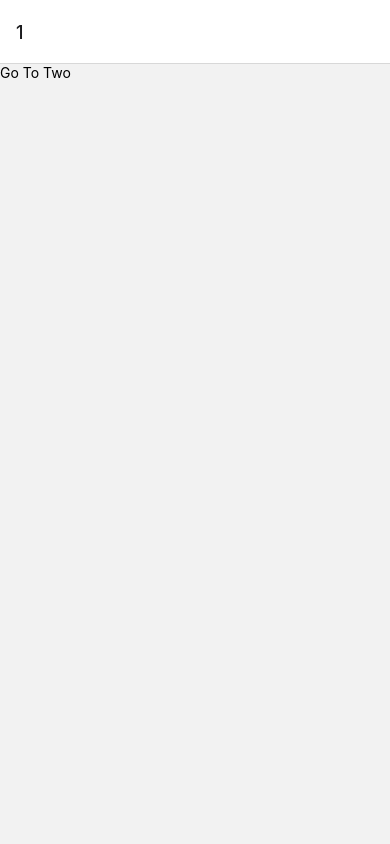
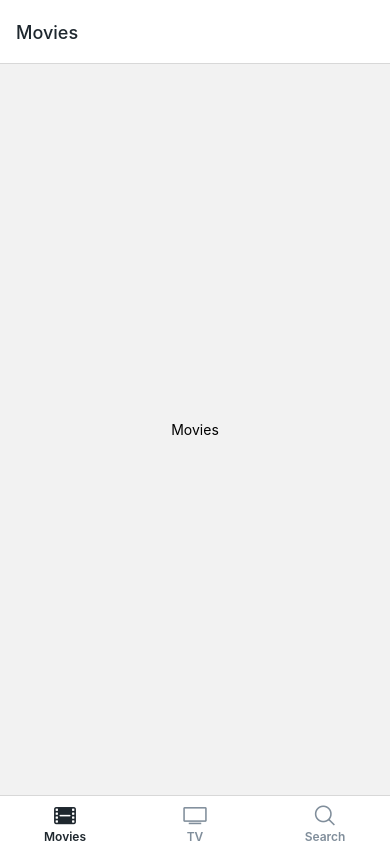
Before and after one commit to geonya/rn-imdd, a React Native app: screen /Tabs in a window 390 px wide. Before the commit this address had no page. Built offline with nearby package versions, Linux system fonts and the light colour scheme.

Commit message:
#2.12 Stacks and Tabs

```diff
--- a/App.js
+++ b/App.js
@@ -5,6 +5,7 @@
 import { NavigationContainer } from "@react-navigation/native";
 import Tabs from "./navigation/Tabs";
 import Stack from "./navigation/Stack";
+import Root from "./navigation/Root";
 
 const loadFonts = (fonts) => fonts.map((font) => Font.loadAsync(font));
 
@@ -26,7 +27,7 @@
 	}
 	return (
 		<NavigationContainer>
-			<Stack />
+			<Root />
 		</NavigationContainer>
 	);
 }
--- /dev/null
+++ b/navigation/Root.js
@@ -0,0 +1,17 @@
+import React from "react";
+import { createNativeStackNavigator } from "@react-navigation/native-stack";
+import Stack from "./Stack";
+import Tabs from "./Tabs";
+
+const Nav = createNativeStackNavigator();
+
+const Root = () => (
+	<Nav.Navigator
+		screenOptions={{ presentation: "modal", headerShown: false }}
+	>
+		<Nav.Screen name="Tabs" component={Tabs} />
+		<Nav.Screen name="Stack" component={Stack} />
+	</Nav.Navigator>
+);
+
+export default Root;
--- a/navigation/Stack.js
+++ b/navigation/Stack.js
@@ -12,29 +12,19 @@
 		<Text>Go To Three</Text>
 	</TouchableOpacity>
 );
-const ScreenThree = ({ navigation: { setOptions } }) => (
-	<TouchableOpacity onPress={() => setOptions({ title: "Hello" })}>
-		<Text>Change Title</Text>
+const ScreenThree = ({ navigation: { navigate } }) => (
+	<TouchableOpacity onPress={() => navigate("Tabs", { screen: "Search" })}>
+		<Text>Go To Search</Text>
 	</TouchableOpacity>
 );
 
 const NativeStack = createNativeStackNavigator();
 
 const Stack = () => (
-	<NativeStack.Navigator
-		screenOptions={{ animation: "flip", headerBackTitleVisible: false }}
-	>
-		<NativeStack.Screen
-			options={{ title: "1" }}
-			name="One"
-			component={ScreenOne}
-		/>
+	<NativeStack.Navigator>
+		<NativeStack.Screen name="One" component={ScreenOne} />
 		<NativeStack.Screen name="Two" component={ScreenTwo} />
-		<NativeStack.Screen
-			name="Three"
-			component={ScreenThree}
-			options={{ presentation: "modal" }}
-		/>
+		<NativeStack.Screen name="Three" component={ScreenThree} />
 	</NativeStack.Navigator>
 );
 
--- a/navigation/Tabs.js
+++ b/navigation/Tabs.js
@@ -6,6 +6,7 @@
 import { useColorScheme } from "react-native";
 import { BLACK_COLOR, DARK_GREY, LIGHT_GREY, YELLOW_COLOR } from "../colors";
 import { Ionicons } from "@expo/vector-icons";
+import Stack from "./Stack";
 
 const Tab = createBottomTabNavigator();
 
--- a/screens/Movies.js
+++ b/screens/Movies.js
@@ -1,10 +1,13 @@
 import React from "react";
-import { View, Text } from "react-native";
+import { TouchableOpacity, Text } from "react-native";
 
-const Movies = () => (
-	<View style={{ flex: 1, justifyContent: "center", alignItems: "center" }}>
+const Movies = ({ navigation: { navigate } }) => (
+	<TouchableOpacity
+		onPress={() => navigate("Stack", { screen: "Three" })}
+		style={{ flex: 1, justifyContent: "center", alignItems: "center" }}
+	>
 		<Text>Movies</Text>
-	</View>
+	</TouchableOpacity>
 );
 
 export default Movies;
```
